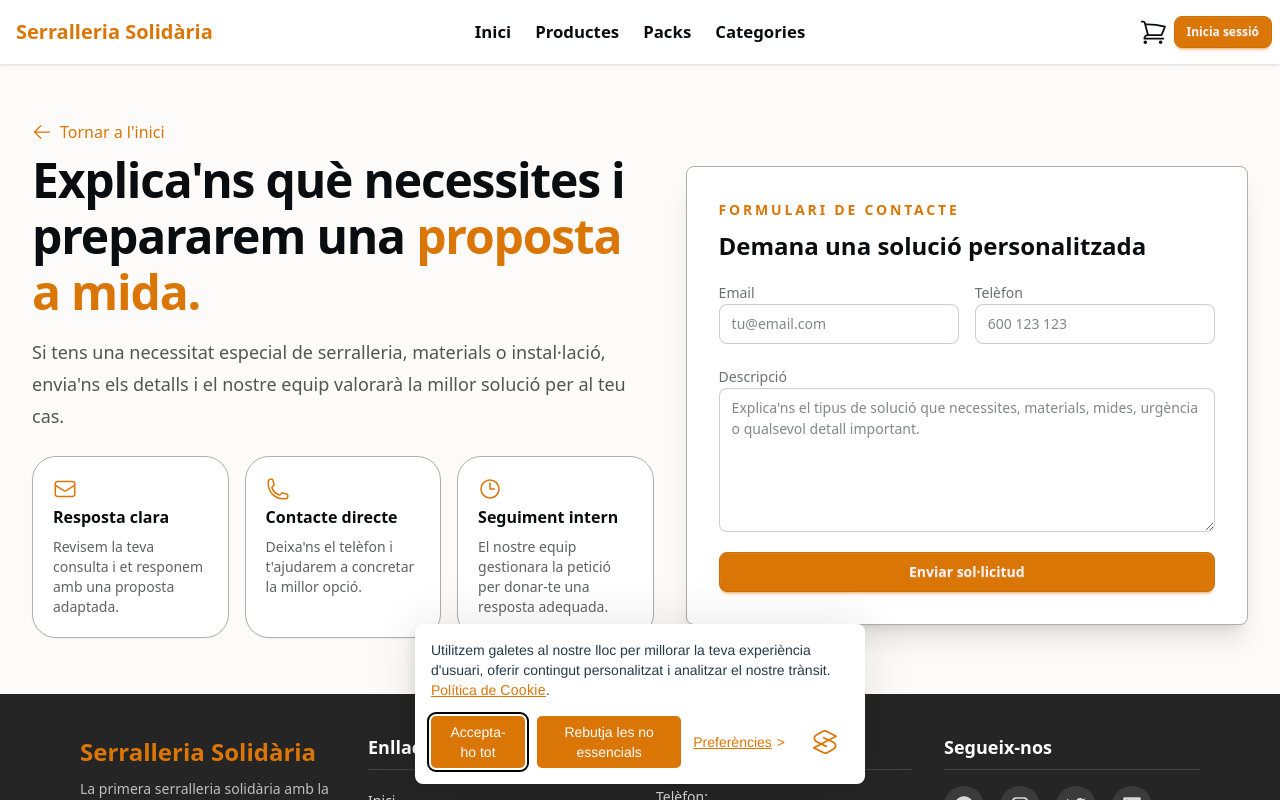
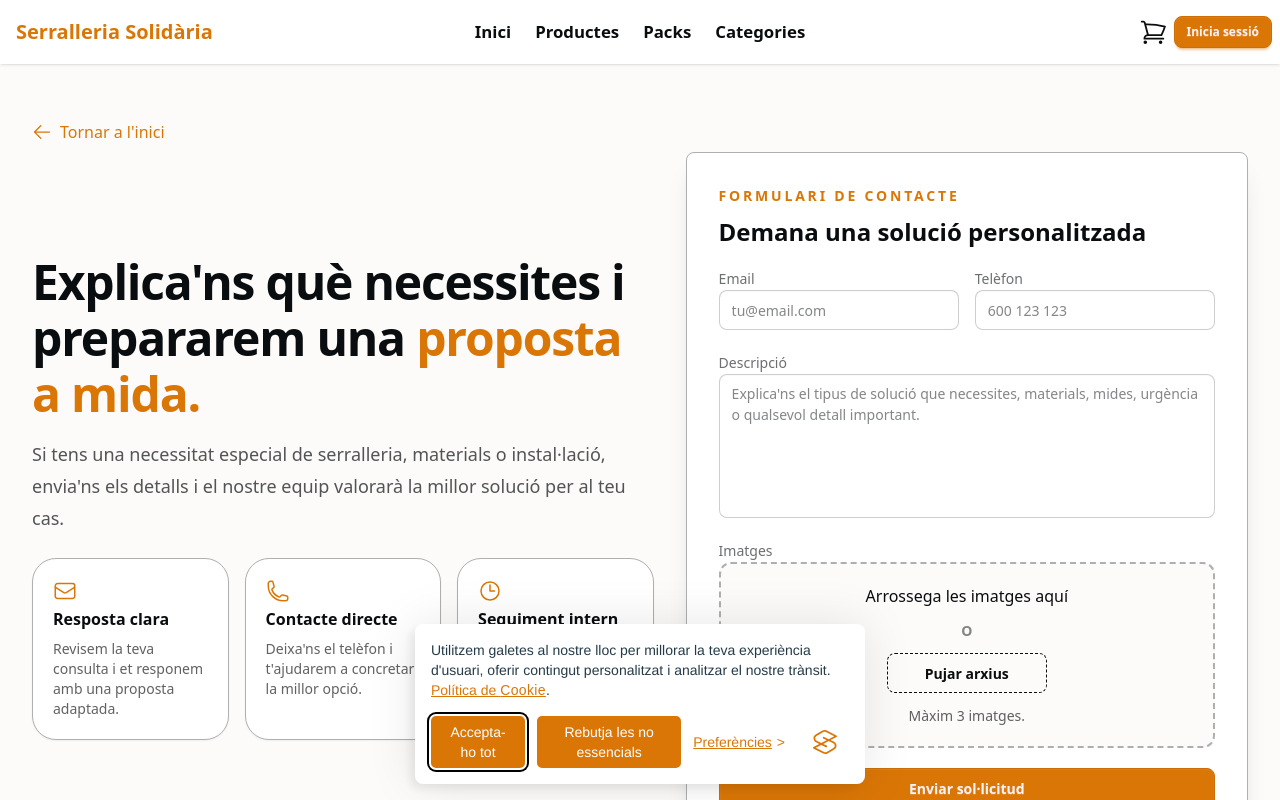
Before and after one commit to rubengm82/cerrajeria-front, a React (Vite) app: page /custom-solutions in a window 1280 px wide. Shown: the top 800 px of the page. Built offline with nearby package versions, Linux system fonts and the light colour scheme.

Commit message:
Estados de soluciones personaizadas, archivos en customSolutions e inicio de drag and drop #1 #5

```diff
--- a/scss/pages/custom_solutions/_custom_solutions.scss
+++ b/scss/pages/custom_solutions/_custom_solutions.scss
@@ -149,6 +149,60 @@
 
   &__textarea {
     min-height: 9rem;
+    resize: none;
+  }
+
+  &__upload-box {
+    display: flex;
+    flex-direction: column;
+    align-items: center;
+    gap: 0.75rem;
+    padding: 1.25rem;
+    border: 2px dashed var(--color-base-300);
+    border-radius: 0.75rem;
+    background-color: var(--color-base-200);
+    text-align: center;
+    transition:
+      border-color 0.2s ease,
+      background-color 0.2s ease;
+  }
+
+  &__upload-box--dragging {
+    border-color: var(--color-primary);
+    background-color: var(--color-base-100);
+  }
+
+  &__file-input {
+    display: none;
+  }
+
+  &__upload-text {
+    margin: 0;
+    color: var(--color-base-content);
+    font-weight: 500;
+  }
+
+  &__upload-separator {
+    margin: 0;
+    color: rgb(10 13 16 / 0.5);
+    font-size: 0.875rem;
+    font-weight: 600;
+    text-transform: uppercase;
+  }
+
+  &__upload-button {
+    min-width: 10rem;
+  }
+
+  &__images-selected {
+    margin: 0;
+    color: rgb(10 13 16 / 0.65);
+    font-size: 0.875rem;
+    word-break: break-word;
+
+    p {
+      margin: 0;
+    }
   }
 
   &__submit {
--- a/src/pages/customSolutions/AdminCustomSolutionsShow.jsx
+++ b/src/pages/customSolutions/AdminCustomSolutionsShow.jsx
@@ -4,6 +4,14 @@ import { HiArrowLeft } from 'react-icons/hi2'
 import { getCustomSolution } from '../../api/customSolutions_api'
 import LoadingAnimation from '../../components/LoadingAnimation'
 import Notifications from '../../components/Notifications'
+
+const STATUS_LABELS = {
+  pending: 'Pendent',
+  contacted: 'Contactada',
+  waiting_installation: 'Esperant instal·lació',
+  installed: 'Instal·lada',
+  rejected: 'Rebutjada',
+}
 
 function formatDate(dateString) {
   const date = new Date(dateString)
@@ -65,11 +73,28 @@ export default function AdminCustomSolutionsShow() {
           </div>
 
           <div className="grid grid-cols-1 lg:grid-cols-[minmax(0,2fr)_minmax(280px,1fr)] gap-5">
-            <div className="simple-container">
-              <h3 className="text-[18px] font-semibold mb-4">Descripció</h3>
-              <p className="text-base-400 whitespace-pre-wrap break-all">
-                {customSolution.description || 'Aquesta solucio personalitzada no te descripció'}
-              </p>
+            <div className="flex flex-col gap-5">
+              <div className="simple-container">
+                <h3 className="text-[18px] font-semibold mb-4">Descripció</h3>
+                <p className="text-base-400 whitespace-pre-wrap break-all">
+                  {customSolution.description || 'Aquesta solucio personalitzada no te descripció'}
+                </p>
+              </div>
+
+              <div className="simple-container">
+                <h3 className="text-[18px] font-semibold mb-4">Imatges adjuntes</h3>
+                {customSolution.files?.length > 0 ? (
+                  <div className="grid grid-cols-1 sm:grid-cols-2 xl:grid-cols-3 gap-4">
+                    {customSolution.files.map((file) => (
+                      <a key={file.id || file.file_path} href={`/storage/${file.file_path}`} target="_blank" rel="noreferrer" className="block">
+                        <img src={`/storage/${file.file_path}`} alt={`Adjunt de la solucio personalitzada ${customSolution.id}`} className="rounded-lg aspect-square object-cover w-full border border-base-300"/>
+                      </a>
+                    ))}
+                  </div>
+                ) : (
+                  <p className="text-base-400">Aquesta solucio personalitzada no te imatges adjuntes.</p>
+                )}
+              </div>
             </div>
 
             <div className="flex flex-col gap-5">
@@ -97,12 +122,12 @@ export default function AdminCustomSolutionsShow() {
                 </div>
                 <div className="flex flex-col gap-1 sm:flex-row sm:items-center sm:justify-between sm:gap-4 py-2 border-b border-base-300">
                   <p className="font-semibold text-base-400">Data de tancament</p>
-                  <p className="text-left sm:text-right">{customSolution.status === 'pending' ? "Encara no s'ha tancat" : formatDate(customSolution.updated_at)}</p>
+                  <p className="text-left sm:text-right">{customSolution.status === 'installed' || customSolution.status === 'rejected' ? formatDate(customSolution.updated_at) : "Encara no s'ha tancat"}</p>
                 </div>
                 <div className="flex flex-col gap-2 sm:flex-row sm:items-center sm:justify-between sm:gap-4 py-2">
                   <p className="font-semibold text-base-400">Estat</p>
                   <p className="text-left sm:text-right">
-                    {customSolution.status === 'pending' ? 'Pendent' : 'Tancada'}
+                    {STATUS_LABELS[customSolution.status] || customSolution.status || '-'}
                   </p>
                 </div>
               </div>
--- a/src/pages/customSolutions/CustomSolutions.jsx
+++ b/src/pages/customSolutions/CustomSolutions.jsx
@@ -1,4 +1,4 @@
-import { useEffect, useState } from 'react'
+import { useEffect, useRef, useState } from 'react'
 import { HiArrowLeft, HiOutlineEnvelope, HiOutlinePhone, HiOutlineClock } from "react-icons/hi2";
 import { Link, useLocation, useNavigate } from 'react-router-dom'
 import { createCustomSolution } from '../../api/customSolutions_api'
@@ -11,14 +11,18 @@ const initialFormData = {
   phone: '',
   description: '',
 }
+const MAX_IMAGES = 3
 
 export default function CustomSolutions() {
   const { user } = useAuth()
   const navigate = useNavigate()
   const location = useLocation()
   const locationState = location.state
+  const fileInputRef = useRef(null)
 
   const [formData, setFormData] = useState(initialFormData)
+  const [images, setImages] = useState([])
+  const [isDraggingFiles, setIsDraggingFiles] = useState(false)
   const [loading, setLoading] = useState(false)
   const [notification, setNotification] = useState(null)
 
@@ -40,9 +44,70 @@ export default function CustomSolutions() {
     }
   }, [locationState])
 
+  const showMaxImagesNotification = () => {
+    setNotification({
+      id: Date.now(),
+      type: 'error',
+      message: `Només pots adjuntar fins a ${MAX_IMAGES} imatges.`,
+    })
+  }
+
+  const updateImages = (fileList, syncInput = false) => {
+    const selectedImages = Array.from(fileList).filter((file) => file.type.startsWith('image/'))
+    const limitedImages = selectedImages.slice(0, MAX_IMAGES)
+    setImages(limitedImages)
+
+    if (syncInput && fileInputRef.current) {
+      const dataTransfer = new DataTransfer()
+      limitedImages.forEach((image) => {
+        dataTransfer.items.add(image)
+      })
+      fileInputRef.current.files = dataTransfer.files
+    }
+
+    if (selectedImages.length > MAX_IMAGES) {
+      showMaxImagesNotification()
+    }
+  }
+
   const handleChange = (event) => {
-    const { name, value } = event.target
-    setFormData((prev) => ({...prev, [name]: value,}))
+    const { name, value, type, files } = event.target
+
+    if (type === 'file') {
+      updateImages(files)
+    } else {
+      setFormData((prev) => ({...prev, [name]: value,}))
+    }
+  }
+
+  const handleDragOver = (event) => {
+    if (event.dataTransfer?.types?.includes('Files')) {
+      event.preventDefault()
+      event.dataTransfer.dropEffect = 'copy'
+    }
+  }
+
+  const handleDragEnter = (event) => {
+    if (event.dataTransfer?.types?.includes('Files')) {
+      event.preventDefault()
+      setIsDraggingFiles(true)
+    }
+  }
+
+  const handleDragLeave = (event) => {
+    if (!event.currentTarget.contains(event.relatedTarget)) {
+      setIsDraggingFiles(false)
+    }
+  }
+
+  const handleDrop = (event) => {
+    event.preventDefault()
+    setIsDraggingFiles(false)
+    updateImages(event.dataTransfer.files, true)
+  }
+
+  const handleOpenFilePicker = () => {
+    fileInputRef.current?.click()
   }
 
   const handleSubmit = async (event) => {
@@ -50,16 +115,27 @@ export default function CustomSolutions() {
     setLoading(true)
     setNotification(null)
 
+    const payload = new FormData()
+    payload.append('email', formData.email)
+    payload.append('phone', formData.phone)
+    payload.append('description', formData.description)
+    payload.append('status', 'pending')
+
+    images.forEach((image) => {
+      payload.append('images[]', image)
+    })
+
     try {
-      await createCustomSolution({
-        ...formData,
-        status: 'pending',
-      })
+      await createCustomSolution(payload)
       setFormData({
         email: user?.email || '',
         phone: user?.phone || '',
         description: '',
       })
+      setImages([])
+      if (fileInputRef.current) {
+        fileInputRef.current.value = null
+      }
       navigate('/custom-solutions', {state: {notificationType: 'success', notificationMessage: "La teva solució personalitzada s'ha enviat correctament. Et contactarem tan aviat com la revisem.", autoClose: false}
       })
     } catch (err) {
@@ -146,6 +222,27 @@ export default function CustomSolutions() {
                   <textarea id="description" name="description" value={formData.description} onChange={handleChange} placeholder="Explica'ns el tipus de solució que necessites, materials, mides, urgència o qualsevol detall important." className="textarea textarea-bordered w-full custom-solutions__textarea" required/>
                 </div>
 
+                <div>
+                  <label className="label custom-solutions__field-label" htmlFor="images">
+                    <span className="text-sm font-medium">Imatges</span>
+                  </label>
+                  <div className={`custom-solutions__upload-box ${isDraggingFiles ? 'custom-solutions__upload-box--dragging' : ''}`} onDragEnter={handleDragEnter} onDragLeave={handleDragLeave} onDragOver={handleDragOver} onDrop={handleDrop}>
+                    <input ref={fileInputRef} id="images" name="images" type="file" accept="image/*" multiple onChange={handleChange} className="custom-solutions__file-input"/>
+                    <p className="custom-solutions__upload-text">Arrossega les imatges aquí</p>
+                    <p className="custom-solutions__upload-separator">O</p>
+                    <button type="button" className="btn btn-dash custom-solutions__upload-button" onClick={handleOpenFilePicker}>Pujar arxius</button>
+                    {images.length > 0 ? (
+                      <div className="custom-solutions__images-selected">
+                        {images.map((image) => (
+                          <p key={`${image.name}-${image.lastModified}`}>{image.name}</p>
+                        ))}
+                      </div>
+                    ) : (
+                      <p className="custom-solutions__images-selected">Màxim {MAX_IMAGES} imatges.</p>
+                    )}
+                  </div>
+                </div>
+
                 <button type="submit" className="btn btn-primary custom-solutions__submit" disabled={loading}>
                   {loading ? 'Enviant sol·licitud...' : 'Enviar sol·licitud'}
                 </button>
```
Also changed, not shown: src/pages/customSolutions/AdminCustomSolutionsList.jsx (+39 -18 lines).
